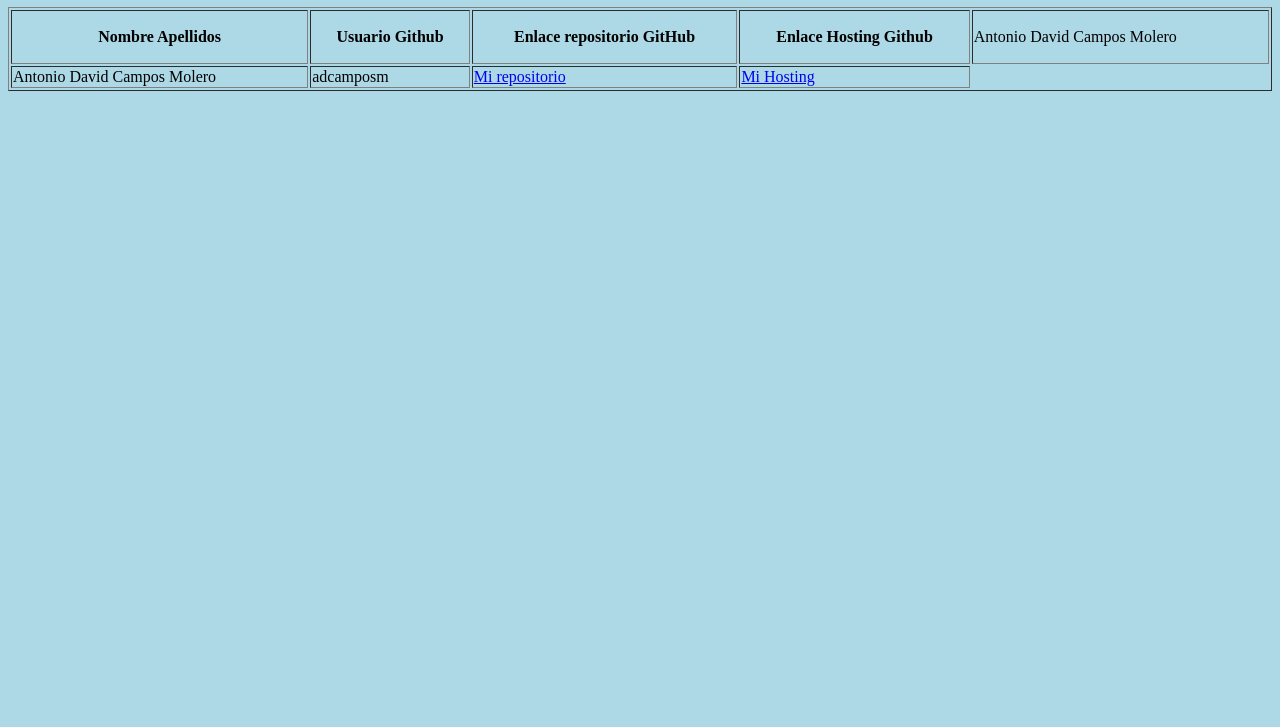
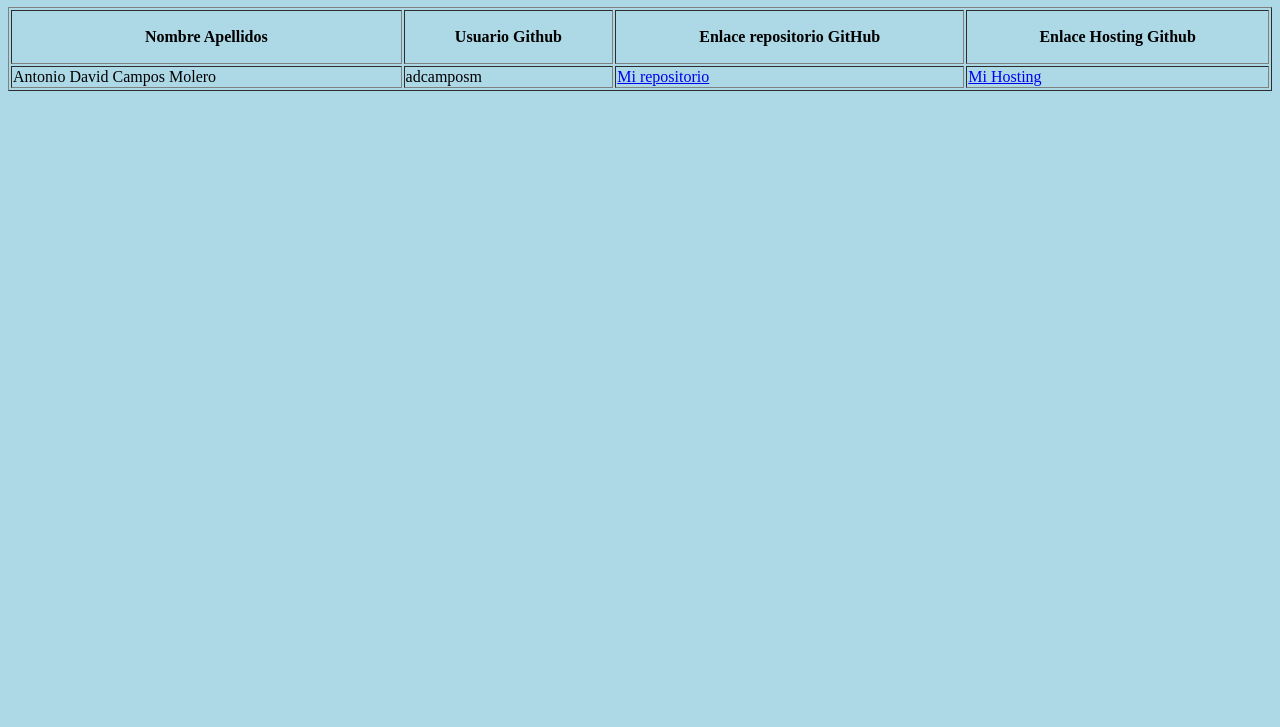
Before and after one commit to nxvaexe/HolaMundoAntonioDavidCamposMolero, a plain HTML site: page index.html in a window 1280 px wide. Shown: the part 73-800 px from the top of the page. Drawn offline with Linux system fonts and the light colour scheme.

Commit message:
Update index.html

```diff
--- a/index.html
+++ b/index.html
@@ -14,7 +14,7 @@
 	<th scope="col">Usuario Github</th>
 	<th scope="col">Enlace repositorio GitHub</th>
 	<th scope="col">Enlace Hosting Github</th>
-    <td>Antonio David Campos Molero</td>
+
 </tr>
 
   <tr>
```
